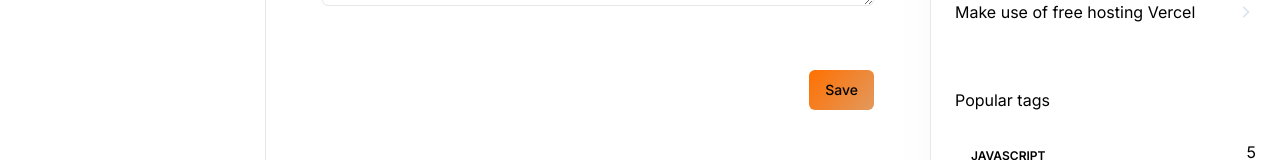
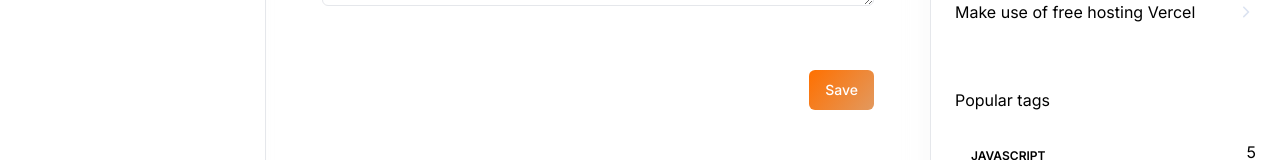
Before and after one commit to trung109/webauthn-forum, a Next.js app in the folder client/: page /profile/edit in a window 1280 px wide. Shown: the part 436-596 px from the top of the page. Built offline with nearby package versions, Linux system fonts and the light colour scheme; no server answers.

Commit message:
fix change password

```diff
--- a/client/app/api/user/updatePassword/route.tsx
+++ b/client/app/api/user/updatePassword/route.tsx
@@ -4,7 +4,7 @@ import { cookies } from 'next/headers';
 export async function POST(request: Request) {
   const { currentPassword, password, confirmPassword } = await request.json();
 
-    if(password !== confirmPassword){
+  if (password !== confirmPassword) {
     return new NextResponse('Password does not match', { status: 400 });
   }
 
@@ -25,6 +25,7 @@ export async function POST(request: Request) {
   if (response.ok) {
     return new NextResponse('User status updated', { status: 200 });
   } else {
+    console.log(response.json());
     return new NextResponse('Action failed', { status: 404 });
   }
 }
--- a/client/helper/components/forms/Profile.tsx
+++ b/client/helper/components/forms/Profile.tsx
@@ -1,60 +1,57 @@
-"use client";
-import { profileSchema } from "@/helper/lib/validations";
-import { User } from "@/helper/models/models";
-import { zodResolver } from "@hookform/resolvers/zod";
-import { useRouter } from "next/navigation";
-import { useEffect, useState } from "react";
-import { useForm } from "react-hook-form";
-import { z } from "zod";
-import { Button } from "../ui/button";
+'use client';
+import { profileSchema } from '@/helper/lib/validations';
+import { User } from '@/helper/models/models';
+import { zodResolver } from '@hookform/resolvers/zod';
+import { useRouter } from 'next/navigation';
+import { useEffect, useState } from 'react';
+import { useForm } from 'react-hook-form';
+import { z } from 'zod';
+import { Button } from '../ui/button';
 import {
   Form,
   FormControl,
   FormField,
   FormItem,
   FormLabel,
-  FormMessage,
-} from "../ui/form";
-import { Input } from "../ui/input";
-import { Textarea } from "../ui/textarea";
+  FormMessage
+} from '../ui/form';
+import { Input } from '../ui/input';
+import { Textarea } from '../ui/textarea';
 
 interface Params {
   userId: string | undefined;
   user: User | null;
 }
 const Profile = ({ userId, user }: Params) => {
-  const [isSubmitting, setIsSubmitting] = useState(false);
   const router = useRouter();
   const form = useForm<z.infer<typeof profileSchema>>({
     resolver: zodResolver(profileSchema),
     defaultValues: {
       username: user?.username || undefined,
-      bio: "",
-    },
+      bio: ''
+    }
   });
 
   useEffect(() => {
     if (user) {
       form.reset({
-        username: user.username || "",
-        bio: "",
+        username: user.username || '',
+        bio: ''
       });
     }
   }, [form, user]);
 
-
   async function onSubmit(values: z.infer<typeof profileSchema>) {
-    setIsSubmitting(true);
     const requestBody = {
       username: values.username,
-      bio: values.bio,
+      bio: values.bio
     };
     try {
       // update user
       const response = await fetch('/api/updateBio', {
         method: 'POST',
         headers: {
-          'Content-Type': 'application/json',
+          'Content-Type': 'application/json'
         },
         body: JSON.stringify(requestBody)
       });
@@ -86,7 +83,7 @@ const Profile = ({ userId, user }: Params) => {
                   {...field}
                 />
               </FormControl>
-              <FormMessage className='text-red-500' />
+              <FormMessage className="text-red-500" />
             </FormItem>
           )}
         />
@@ -105,17 +102,13 @@ const Profile = ({ userId, user }: Params) => {
                   {...field}
                 />
               </FormControl>
-              <FormMessage className='text-red-500' />
+              <FormMessage className="text-red-500" />
             </FormItem>
           )}
         />
-        <div className="mt-7 flex justify-end">
-          <Button
-            type="submit"
-            className="primary-gradient w-fit"
-            disabled={isSubmitting}
-          >
-            {isSubmitting ? "Saving..." : "Save"}
+        <div className="mt-7 flex justify-end text-white">
+          <Button type="submit" className="primary-gradient w-fit">
+            Save
           </Button>
         </div>
       </form>
--- a/client/helper/components/forms/UserSettings.tsx
+++ b/client/helper/components/forms/UserSettings.tsx
@@ -35,10 +35,24 @@ const UserSettings = ({ userId, user }: Params) => {
       confirmPassword: ''
     }
   });
-  function onSubmit(values: z.infer<typeof settingsSchema>) {
+  async function onSubmit(values: z.infer<typeof settingsSchema>) {
     setIsSubmitting(true);
     try {
       // update password
+      const requestBody = {
+        currentPassword: values.currentPassword,
+        password: values.password,
+        confirmPassword: values.confirmPassword
+      };
+
+      const response = await fetch('/api/user/updatePassword', {
+        method: 'POST',
+        headers: {
+          'Content-Type': 'application/json'
+        },
+        body: JSON.stringify(requestBody),
+        cache: 'no-store'
+      });
 
       router.back();
     } catch (error) {
```
Lines whose indentation alone changed are shown as unchanged.
